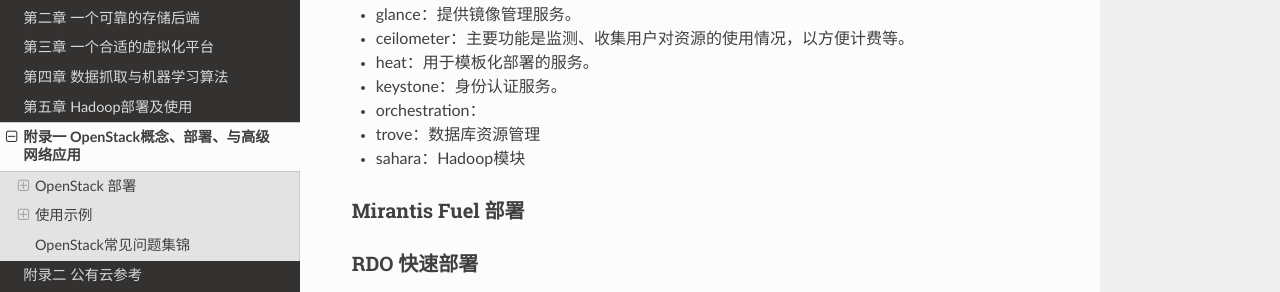
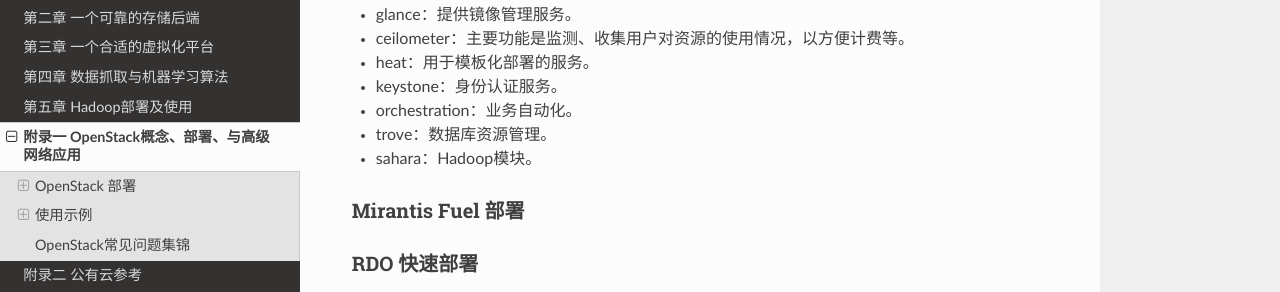
Before and after one commit to lofyer/InTheCloud, a Sphinx documentation site: the page built from source/posts/appendix01.rst, in a window 1280 px wide and 900 px high, scrolled down 571 px. Shown: the part 157-449 px from the top of the window. Built offline with Sphinx 7.4.7 and the Read the Docs theme 2.0.0, drawn with Linux system fonts in a browser that asks for light colours; formulas are drawn with MathJax 3.

Commit message:
orchestration

```diff
--- a/source/posts/appendix01.rst
+++ b/source/posts/appendix01.rst
@@ -36,11 +36,11 @@
 
 - keystone：身份认证服务。
 
-- orchestration：
+- orchestration：业务自动化。
 
-- trove：数据库资源管理
+- trove：数据库资源管理。
 
-- sahara：Hadoop模块
+- sahara：Hadoop模块。
 
 Mirantis Fuel 部署
 ===================
```
